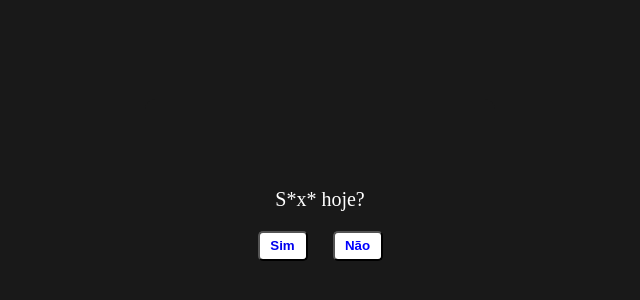
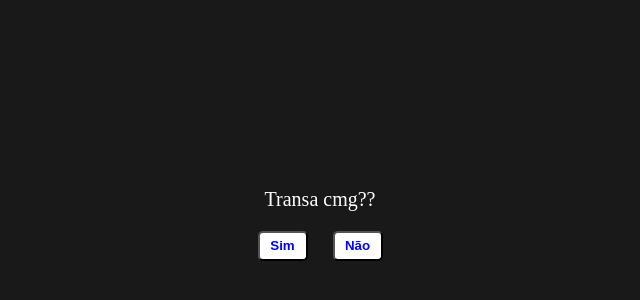
Before and after one commit to zezinnN157/Hoje-tem, a plain HTML site: page index.html in a window 1280 px wide. Shown: the part 184-484 px from the top of the page, 320-960 px from the left. Drawn offline with Linux system fonts and the light colour scheme.

Commit message:
Update index.html

```diff
--- a/index.html
+++ b/index.html
@@ -47,7 +47,7 @@
     </head>
     <body>
         <div class="box">
-            <p>S*x* hoje?</p>
+            <p>Transa cmg??</p>
             <div class =buttons-container>
                 <button>
                     <a href="https://wa.me/18998265231">Sim</a>
```
